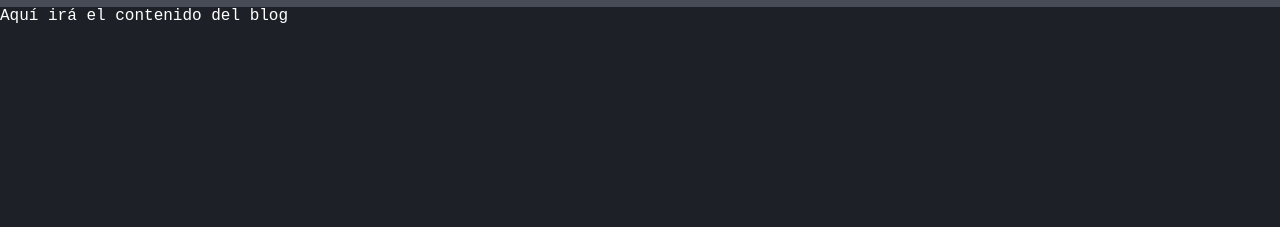
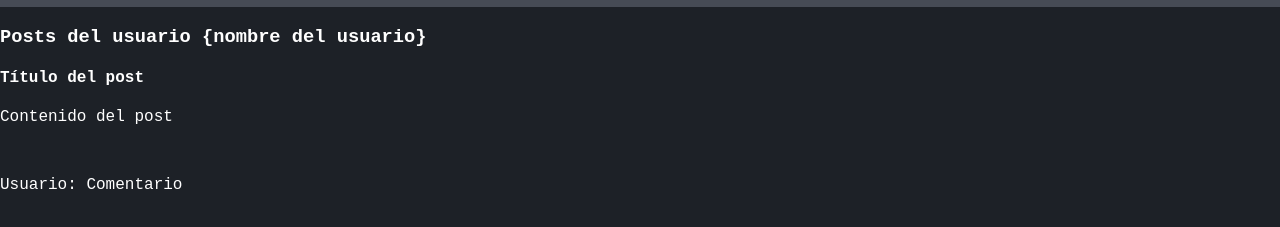
Before and after one commit to chemasb24/curso-git, a plain HTML site: page index.html in a window 1280 px wide. Shown: the part 63-290 px from the top of the page. Drawn offline with Linux system fonts and the light colour scheme; a web font is replaced by a local one.

Commit message:
Add post html

```diff
--- a/index.html
+++ b/index.html
@@ -14,8 +14,14 @@
         <img class=logo src="img/git.png">
         <h1>Blog Curso Git ¬ Github</h1>
     </div>
-    <div>
-        Aquí irá el contenido del blog
+    <div class="container" id="content">
+        <h3>Posts del usuario {nombre del usuario}</h3>
+        <div class="post">
+            <h4>Título del post</h4>
+            <p>Contenido del post</p>
+            <br>
+            <p><span>Usuario:</span> Comentario</p>
+        </div>
     </div>
 </body>
 </html>
```
